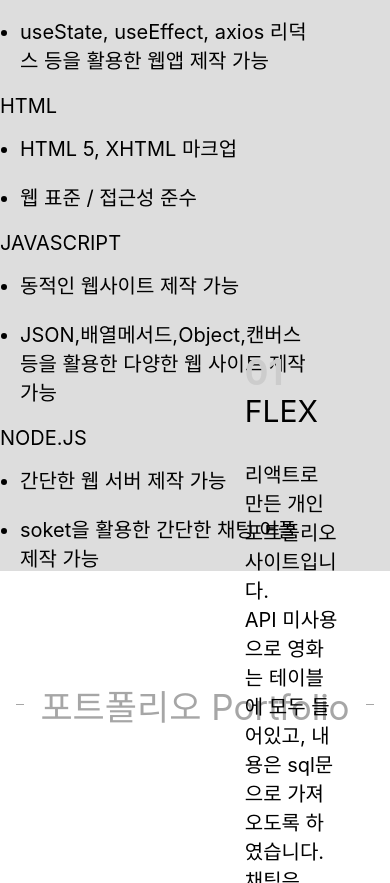
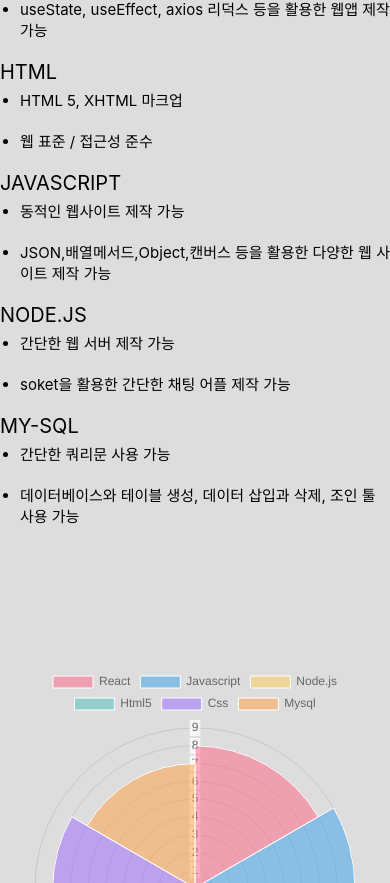
Before and after one commit to ITnewbie3/My_popol, a React (Create React App) app: page / in a window 390 px wide. Shown: the part 1117-2000 px from the top of the page. Built offline with nearby package versions, Linux system fonts and the light colour scheme.

Commit message:
반응형웹사이트

```diff
--- a/src/App.js
+++ b/src/App.js
@@ -1,6 +1,5 @@
 import './App.css';
 import Main from './main/Main';
-import Header from './include/Header';
 import Tachnolygy from './technology/Technology'
 import Portfolio from './portfolio/Portfolio';
 import Fade from 'react-reveal/Fade'
--- a/src/include/Header.js
+++ /dev/null
@@ -1,23 +0,0 @@
-import React, { useEffect } from 'react';
-import { Link } from 'react-router-dom';
-import './style.css'
-
-const Header = () => {
-    useEffect(()=>{
-        let timer = setTimeout(()=>{
-            document.querySelector('header').classList.add('on') }, 4000);
-      });
-    return (
-        <header>
-            <ul>
-                <li>Main</li>
-                <li>Technology</li>
-                <li>Last Career</li>
-                <li>Q*A</li>
-                <li>Contents</li>
-            </ul>
-        </header>
-    );
-};
-
-export default Header;
--- a/src/include/style.css
+++ /dev/null
@@ -1,25 +0,0 @@
-
-header{
-    width:100%;
-    position: absolute;
-    height:60px;
-    margin: 0 auto;
-    top:0;
-    z-index: 10;
-    background: rgba(130,130,130,0.4);
-    opacity: 0;
-    transition: 1s;
-    font-size: 18px;
-}
-header ul {
-    color:white;
-    height:100%;
-    align-items: center;
-    margin: 0 auto;
-    display: flex;
-    justify-content: space-around;
-    width:80%;
-}
-header.on {
-    opacity: 1;
-}
--- a/src/main/style.css
+++ b/src/main/style.css
@@ -30,3 +30,9 @@
 
     font-size: 18px;
 }
+
+@media screen and (max-width:680px){
+    #typing p span{
+    font-size: 28px;
+    }
+}
--- a/src/portfolio/style.css
+++ b/src/portfolio/style.css
@@ -82,3 +82,40 @@
     line-height: 40px!important;
    }
   }
+  @media screen and (max-width:680px){
+    .contentsdiv{
+    display: block!important;
+
+    }
+    #hr-sect{
+      font-size: 13px!important;
+      padding-top: 10px!important;
+    }
+    .imgdiv{
+      border-right: none!important;
+      width:100%!important;
+    }
+    .contents{
+      width:100%!important;
+      padding: 0 20px!important;
+    }
+    .portfolio{
+      height:auto!important;
+    }
+    .contents .title{
+      font-size: 25px!important;
+    }
+    .contents h1{
+      font-size: 30px!important;
+   }
+   .contents p{
+      font-size: 15px!important;
+   }
+   .contents h3{
+    font-size: 15px!important;
+   }
+   .contents h4 a {
+    line-height: 40px!important;
+    font-size: 15px;
+   }
+  }
--- a/src/technology/style.css
+++ b/src/technology/style.css
@@ -42,3 +42,27 @@
         margin-bottom: 15px;
     }
 }
+
+@media screen and (max-width:680px){
+    #contents{
+        display: block;
+    }
+    .list p{
+        font-size: 20px;
+        margin-bottom: 5px;
+    }
+    .list li{
+        font-size: 15px;
+    }
+    #chart{
+        width:100%;
+        height:100%;
+    }
+    #chart > canvas{
+        width:80%;
+        height:80%;
+    }
+    #contents{
+    height: auto;
+    }
+}
```
